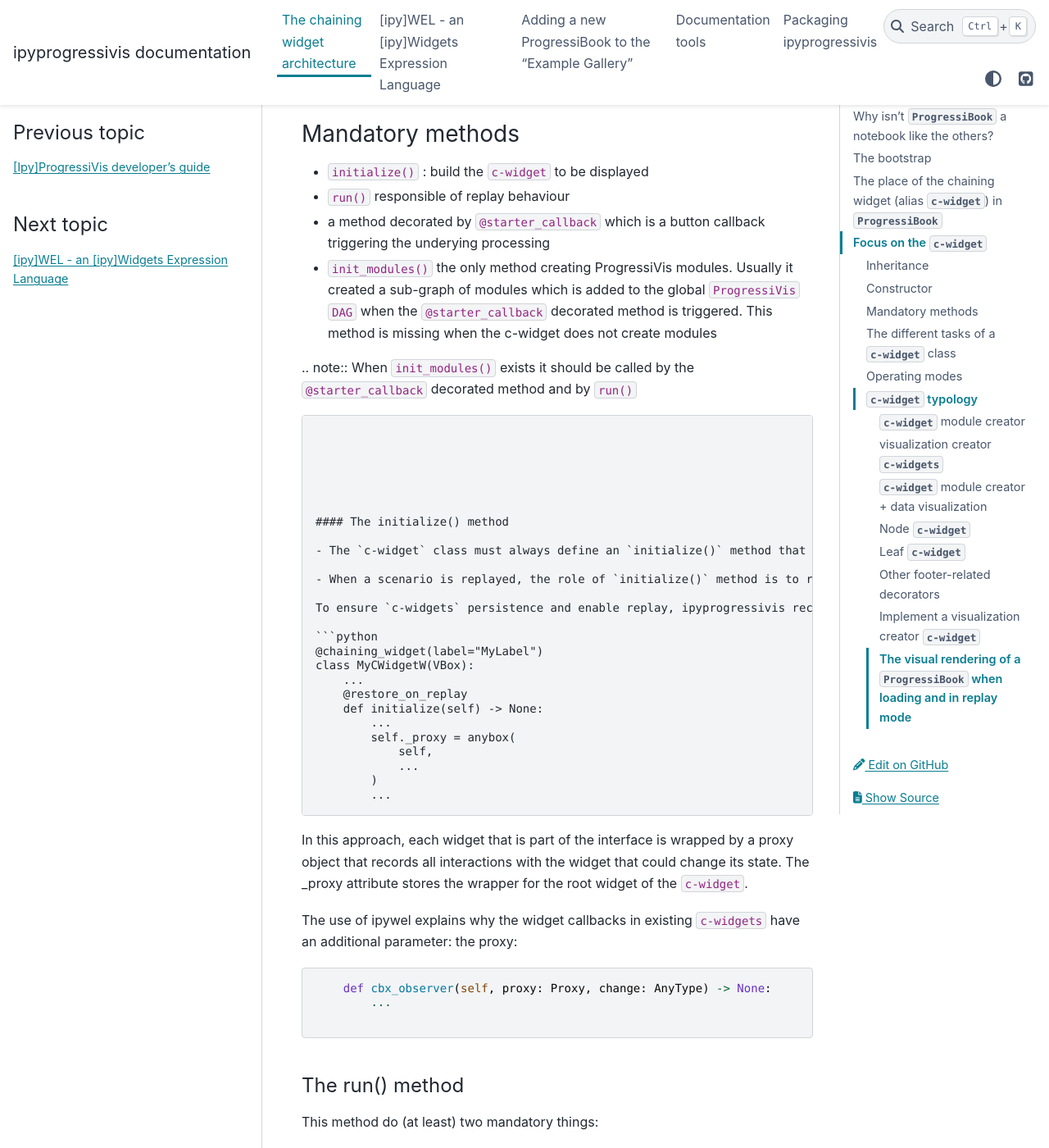
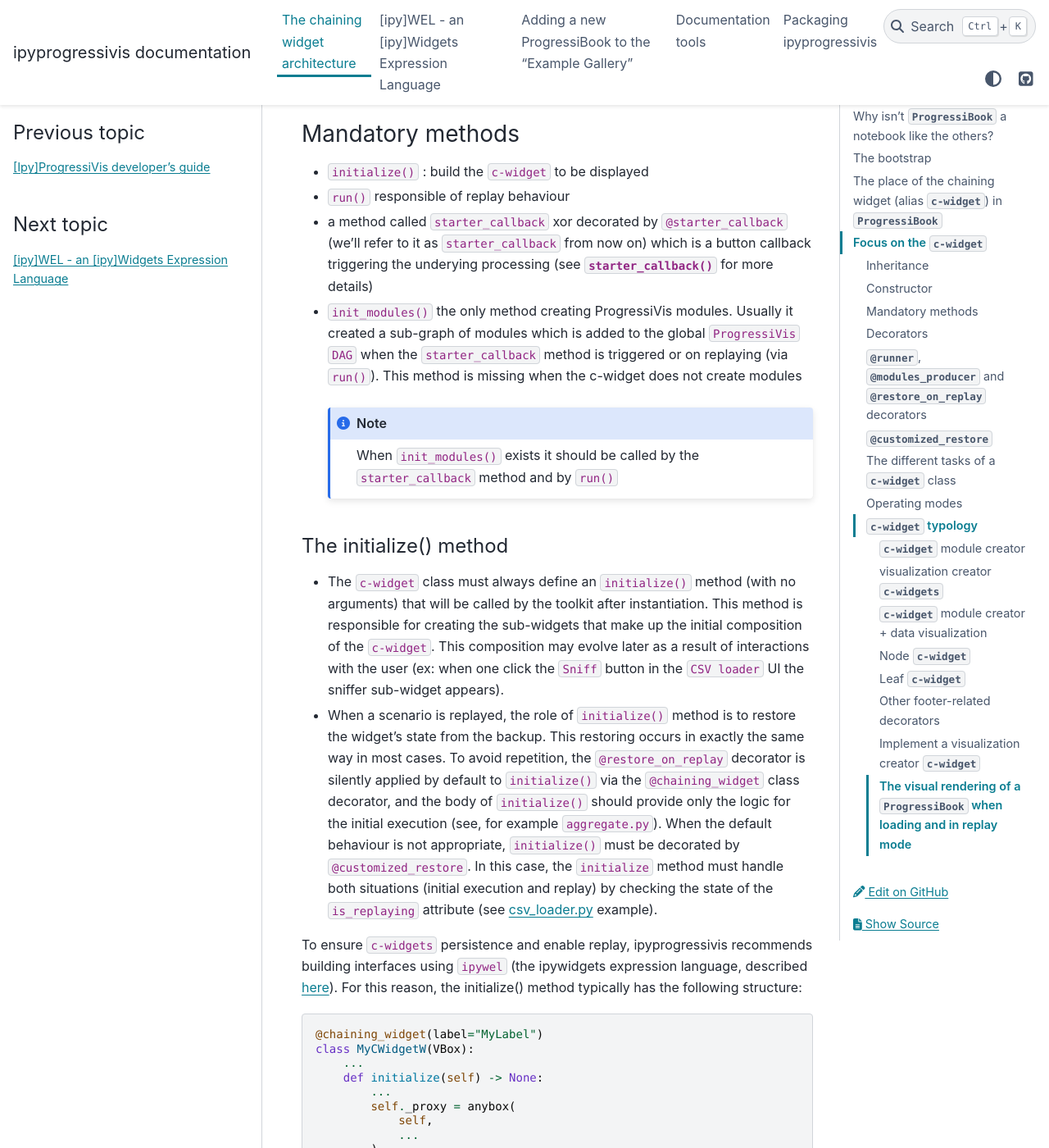
Before and after one commit to progressivis/ipyprogressivis, a Sphinx documentation site: the page built from doc/dev_guide.md, in a window 1280 px wide and 1400 px high, scrolled down 4437 px. Shown: the whole window at 82% size. Built offline with Sphinx 7.4.7 and the PyData theme 0.15.4, drawn with Linux system fonts in a browser that asks for light colours; the version number could not be read and is left out; some of the changed text lies outside the part shown.

Commit message:
doc[skip ci]

````diff
--- /dev/null
+++ b/doc/_params/progressivis_doc_params.py
@@ -0,0 +1,20 @@
+napoleon_type_aliases = {
+    'BasePTable': ":class:`BasePTable <progressivis.BasePTable>`",
+    'PTable': ":class:`PTable <progressivis.PTable>`",
+    'PTableSelectedView': ":class:`PTableSelectedView <progressivis.PTableSelectedView>`",
+    'PDict': ":class:`PDict <progressivis.PDict>`",
+    'PIntSet': ":class:`PIntSet <progressivis.PIntSet>`",
+    'DataShape': ":class:`DataShape <datashape.DataShape>`",
+    'Min': ":class:`Min <progressivis.stats.Min>`",
+    'Max': ":class:`Max <progressivis.stats.Max>`",
+    'Histogram1D': ":class:`Histogram1D <progressivis.Histogram1D>`",
+    'array_like': ':term:`array_like`',
+    'np.float64': ":attr:`np.float64 <numpy.float64>`",
+    'np.int64': ":attr:`np.int64 <numpy.int64>`",
+    'np.bool': ":class:`np.bool <numpy.bool_>`",
+    'np.object': ":class:`np.object <numpy.object_>`",
+    # https://docs.python.org/3/library/functions.html#float
+    # https://docs.python.org/3/library/functions.html#int
+    # https://docs.python.org/3/library/functions.html#bool
+    # https://numpy.org/doc/stable/reference/arrays.scalars.html#numpy.int32
+}
--- a/doc/conf.py
+++ b/doc/conf.py
@@ -32,7 +32,7 @@
 # extensions coming with Sphinx (named 'sphinx.ext.*') or your custom
 # ones.
 # sys.path.append(os.path.abspath("./_ext"))
-# sys.path.append(os.path.abspath("./_params"))
+sys.path.append(os.path.abspath("./_params"))
 extensions = [
     "sphinxcontrib.mermaid",
     "myst_parser",
@@ -54,7 +54,7 @@
 autodoc_member_order = 'bysource'
 autodoc_class_signature = "separated"
 napoleon_preprocess_types = True
-
+from progressivis_doc_params import napoleon_type_aliases  # noqa
 napoleon_use_param = True
 #autodoc_typehints_description_target = "documented"  # ou "documented_params"
 
--- a/doc/dev_guide.md
+++ b/doc/dev_guide.md
@@ -129,23 +129,19 @@
 
 * `initialize()` : build the `c-widget` to be displayed
 * `run()` responsible of replay behaviour
-* a method decorated by `@starter_callback` which is a button callback triggering the underying processing
-* `init_modules()` the only method creating ProgressiVis modules. Usually it created a sub-graph of modules which is added to the global `ProgressiVis` `DAG` when the `@starter_callback` decorated method is triggered. This method is missing when the c-widget does not create modules
-
-.. note::
-       When ``init_modules()`` exists it should be called by the ``@starter_callback`` decorated method  and by ``run()``
-```
-
-
-
-
+* a method called `starter_callback` xor decorated by `@starter_callback` (we'll refer to it as `starter_callback` from now on) which is a button callback triggering the underying processing (see  {py:func}`starter_callback() <ipyprogressivis.widgets.chaining.utils.starter_callback>` for more details)
+* `init_modules()` the only method creating ProgressiVis modules. Usually it created a sub-graph of modules which is added to the global `ProgressiVis` `DAG` when the `starter_callback` method is triggered or on replaying (via `run()`). This method is missing when the c-widget does not create modules
+    ```{eval-rst}
+    .. note::
+	   When ``init_modules()`` exists it should be called by the ``starter_callback`` method  and by ``run()``
+    ```
 
 
 #### The initialize() method
 
-- The `c-widget` class must always define an `initialize()` method that will be called by the toolkit after instantiation. This method is responsible for creating the sub-widgets that make up the initial composition of the `c-widget` and assigning them to the attributes declared by the Typed class using the syntax described above. This composition may evolve later as a result of interactions with the user.
+- The `c-widget` class must always define an `initialize()` method (with no arguments) that will be called by the toolkit after instantiation. This method is responsible for creating the sub-widgets that make up the initial composition of the `c-widget`. This composition may evolve later as a result of interactions with the user (ex: when one click the `Sniff` button in the `CSV loader` UI the sniffer sub-widget appears).
 
-- When a scenario is replayed, the role of `initialize()` method is to restore the widget's state from the backup. This restoration occurs in exactly the same way in most cases. To avoid repetition, the `@restore_on_replay` decorator should be applied to `initialize()`, and the body of the method should provide only the logic for the first execution (see `aggregate.py`). When the decorator is not applied, the `initialize` method must handle both situations (first execution and replay) by checking the state of the `is_replaying` attribute (see [csv_loader.py](https://github.com/progressivis/ipyprogressivis/blob/main/ipyprogressivis/widgets/chaining/csv_loader.py) example).
+- When a scenario is replayed, the role of `initialize()` method is to restore the widget's state from the backup. This restoring occurs in exactly the same way in most cases. To avoid repetition, the `@restore_on_replay` decorator is silently applied by default to `initialize()` via the `@chaining_widget` class decorator, and the body of `initialize()` should provide only the logic for the initial execution (see, for example `aggregate.py`). When the default behaviour is not appropriate, `initialize()` must be decorated by `@customized_restore`. In this case, the `initialize` method must handle both situations (initial execution and replay) by checking the state of the `is_replaying` attribute (see [csv_loader.py](https://github.com/progressivis/ipyprogressivis/blob/main/ipyprogressivis/widgets/chaining/csv_loader.py) example).
 
 To ensure `c-widgets` persistence and enable replay, ipyprogressivis recommends building interfaces using `ipywel` (the ipywidgets expression language, described [here](ipywel-intro)). For this reason, the initialize() method typically has the following structure:
 
@@ -180,16 +175,53 @@
 * restore the c-widget state from the backup
 * call `init_modules()` with the parameters fetched  from the c-widget state
 
-#### The `@starter_callback` decorated  method
+#### The `starter_callback` method
 
-This method do mandatory actions:
+This method do (at least) two mandatory actions:
 
 * backup the current state of the c-widget (widget values, selections etc.)
-* call `init_modules()` with parameters fetched from the c-widget state
+* call `init_modules()` with parameters fetched from the c-widget state. Optionally it may perform some operations like disabling a part or the entire c-widget's sub-widgets.
 
-Optionally it may perform some operations like disabling a part or the entire c-widget's sub-widgets.
+    ```{eval-rst}
 
+    .. note::
+	   If you want to customize these other actions or trigger an action directly via ``initialize()``, you must call this method differently and decorate it with :py:func:`starter_callback() <ipyprogressivis.widgets.chaining.utils.starter_callback>` (see `csv_loader.py <https://github.com/progressivis/ipyprogressivis/blob/main/ipyprogressivis/widgets/chaining/csv_loader.py>`_ and `snippet.py <https://github.com/progressivis/ipyprogressivis/blob/main/ipyprogressivis/widgets/chaining/snippet.py>`_)
+    ```
 
+### Decorators
+
+#### @starter_callback
+
+When a method is named `starter_callback` this decorator is silently applied via `@chaining_widget` class decorator. See below the other cases detail:
+
+```{eval-rst}
+.. currentmodule:: ipyprogressivis.widgets.chaining.utils
+
+.. autofunction:: starter_callback
+```
+
+### `@runner`, `@modules_producer` and `@restore_on_replay` decorators
+
+These three decorators all have in common that they are applied by default via `@chaining_widget` class decorator as follows:
+
+* `@runner` is applied to `run()`
+* `@modules_producer` is applied to `init_modules()`
+* `@restore_on_replay` is applied to `initialize()`
+
+```{eval-rst}
+.. autofunction:: runner
+
+.. autofunction:: modules_producer
+
+.. autofunction:: restore_on_replay
+```
+
+### `@customized_restore`
+
+```{eval-rst}
+.. autofunction:: customized_restore
+
+```
 
 
 ### The different tasks of a `c-widget` class
@@ -205,26 +237,25 @@
 
 The above roles can be performed in three modes:
 
-- Creation mode: most often triggered by the callback of a button often called `start_btn`, always decorated with `@starter_callback`
+- Creation mode: most often triggered by the callback of a button often named `start_btn`. The callback must be named `starter_callback` xor be decorated with `@starter_callback` (see  {py:func}`starter_callback() <ipyprogressivis.widgets.chaining.utils.starter_callback>` for more details)
 - Stirred (step-by-step) replay mode: a step-by-step and interactive replay of a scenario previously recorded. At each step the user has the choice between:
   - replaying the step as-is
   - edit/modify/replay the current stage or add new stages to the scenario.
 - Batch replay mode: replay in one go a scenario previously recorded.
 
-Both replay modes (stirred and batch) are processed via a method called `run` and decorated with `@runner`. The behaviour difference between the stirred mode and the batch mode is made by `@runner`.
+Both replay modes (stirred and batch) are processed via a method named `run` (internally decorated with `@runner`). The behaviour difference between the stirred mode and the batch mode is made by `@runner`.
 
 Since all modes trigger the same processing, their common core must be located in a unique, dedicated method.
 
-This method is usually called `init_modules()`, but this name is not mandatory.
+This method is always named `init_modules()`.
 
-If the method creates new modules (which is usually the case), it must be decorated with `@modules_producer`, which records useful information in case the widget and underlying modules are deleted and set the `output_dtypes` attribute.
+If the method creates new modules (which is usually the case), it is internally decorated with `@modules_producer`, which records useful information in case the widget and underlying modules are deleted and set the `output_dtypes` attribute.
 
 
 For example, the `c-widget` `AggregateW` has the following method:
 
 
 ```python
-    @modules_producer
     def init_modules(self, compute: AnyType) -> Aggregate:
     	...
 ```
@@ -252,10 +282,10 @@
     ```{eval-rst}
 
     .. note::
-	   Since a widget can contain multiple buttons, the ``@starter_callback`` decorator is used only on the button that triggers the main processing (i.e. it calls ``self.init_modules()``). The decorator will add processing specific to that role.
+	   Since a widget can contain multiple buttons, the ``starter_callback`` name or decorator is used only on the button that triggers the main processing (i.e. it calls ``self.init_modules()``). The decorator will add processing specific to that role.
     ```
 
-2. in the `run()` method, decorated by `@runner` for the replay modes:
+2. in the `run()` method, (internally decorated by `@runner`) for the replay modes:
 
     ```python
 	def run(self) -> AnyType:
@@ -272,7 +302,7 @@
 We can see that in interactive mode, the content (the underlying `ipywel` widgets tree), available in `self._proxy` is saved for possible future use via `self.record` setting before being used to call init_modules().
 
 
-In replay mode , the call parameters for `init_modules()` are obtained from the widgets already restored thanks to the action `@restore_on_replay` decorator applied to `initialize()` (or by the action of `initialize()` when the decorator is missing):
+In replay mode , the call parameters for `init_modules()` are obtained from the widgets already restored thanks to the action `@restore_on_replay` decorator internally applied to `initialize()` (or by the action of `initialize()` when `@customized_restore` decorator is present):
 
 ### `c-widget` typology
 
````
Also changed, not shown: other parts of doc/dev_guide.md (+5 -8 lines).
